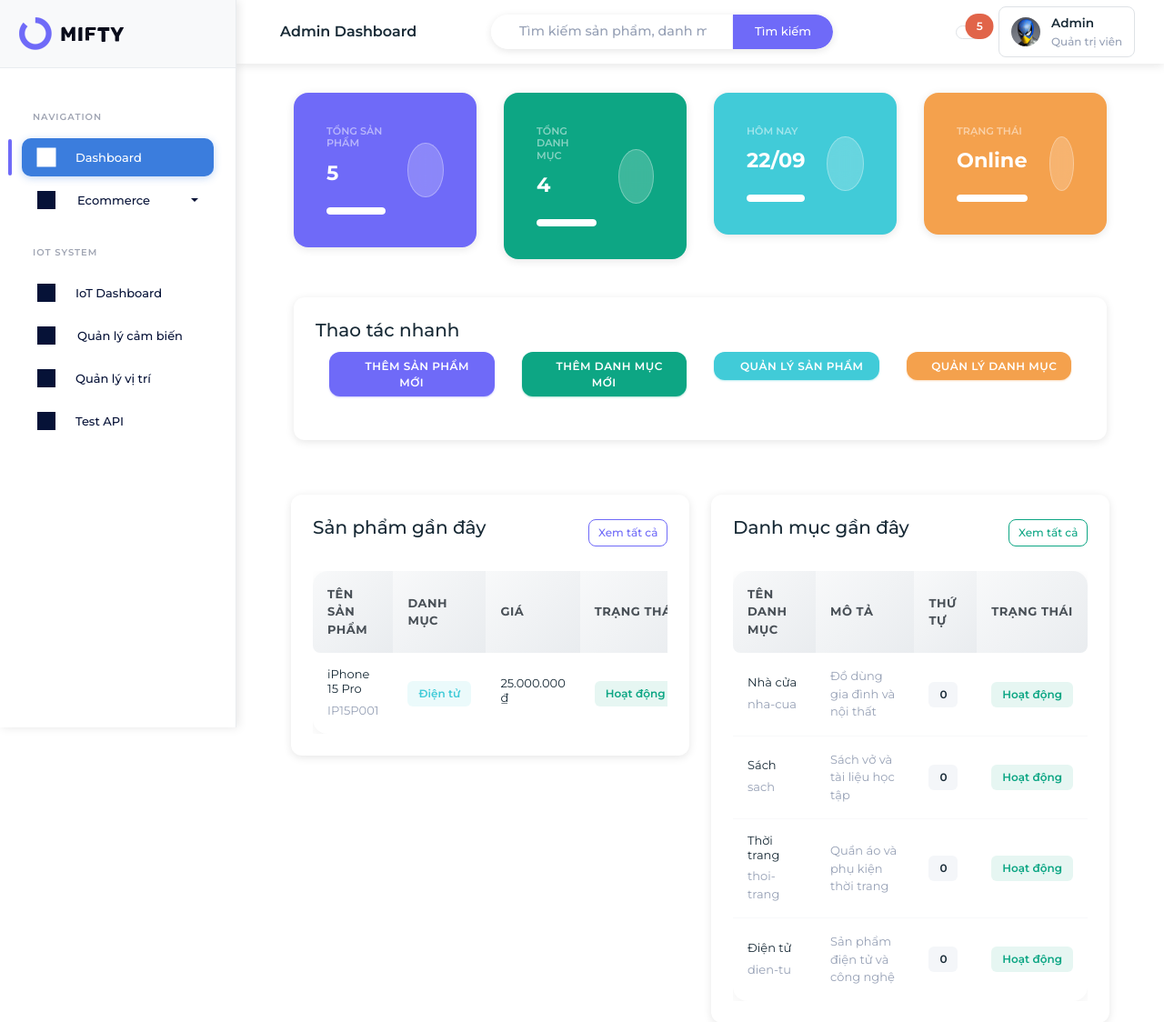
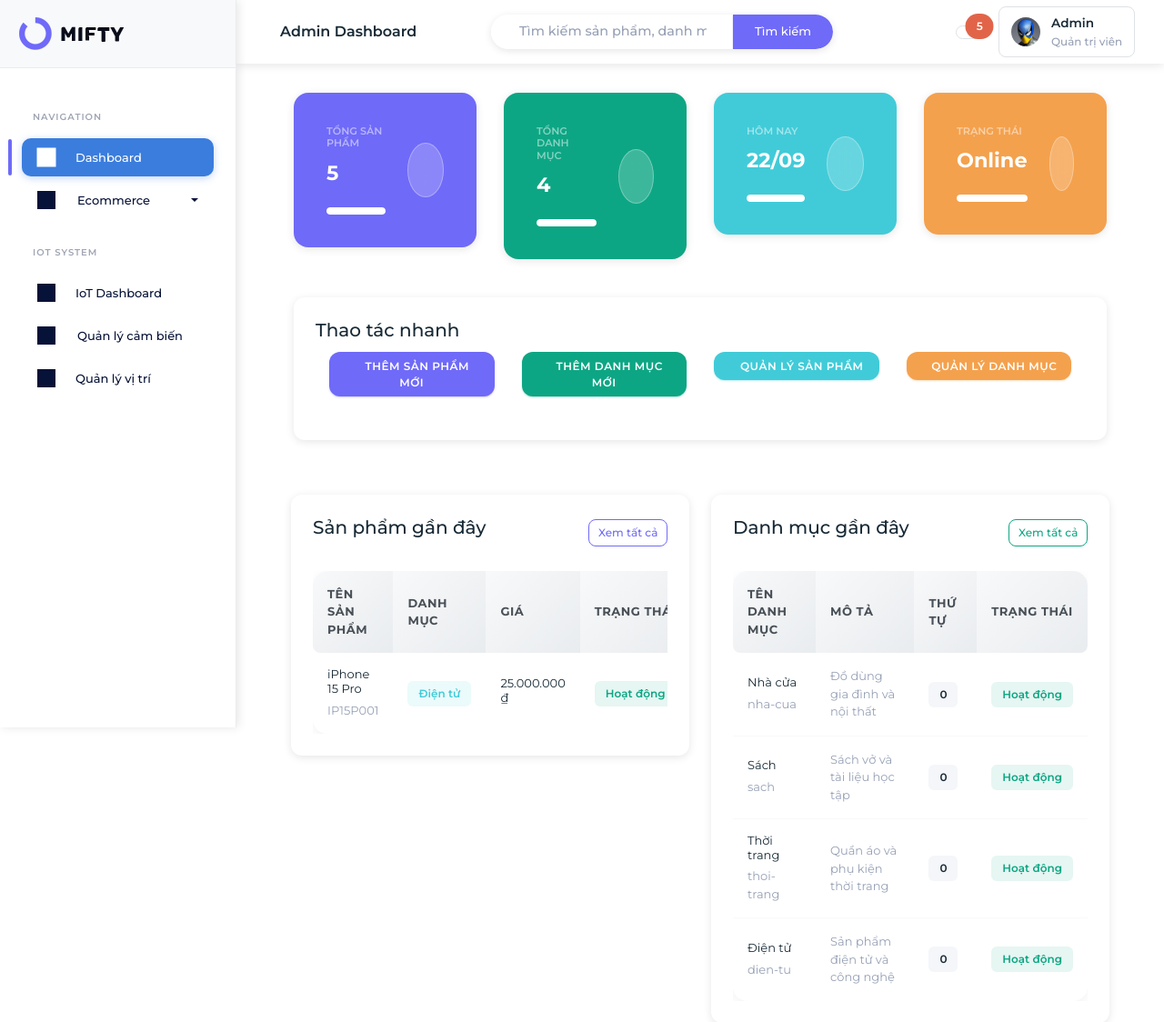
Before and after one commit to TuanAnhNguyen723/Graduation-project, a PHP site: page / in a window 1280 px wide. Shown: the top 1124 px of the page at 91% size. Run offline with PHP 8.4, Linux system fonts and the light colour scheme; the visitor is signed in with stand-in values (Sample User, id 1); data comes from the database, SQL or seed files in the repository; some libraries are stand-ins or nearby versions.

Commit message:
Update UI3

```diff
--- a/admin/partials/sidebar.php
+++ b/admin/partials/sidebar.php
@@ -100,11 +100,6 @@ $is_ecommerce_active = ($active_page === 'products' || $active_page === 'categor
                             <i class="iconoir-map-pin"></i><span>Quản lý vị trí</span>
                         </a>
                     </li>
-                    <li class="nav-item">
-                        <a class="nav-link" href="<?php echo $root_path; ?>admin/iot/dashboard/test_iot_api.html">
-                            <i class="iconoir-test-tube"></i><span>Test API</span>
-                        </a>
-                    </li>
                 </ul>
             </div>
         </div>
```
